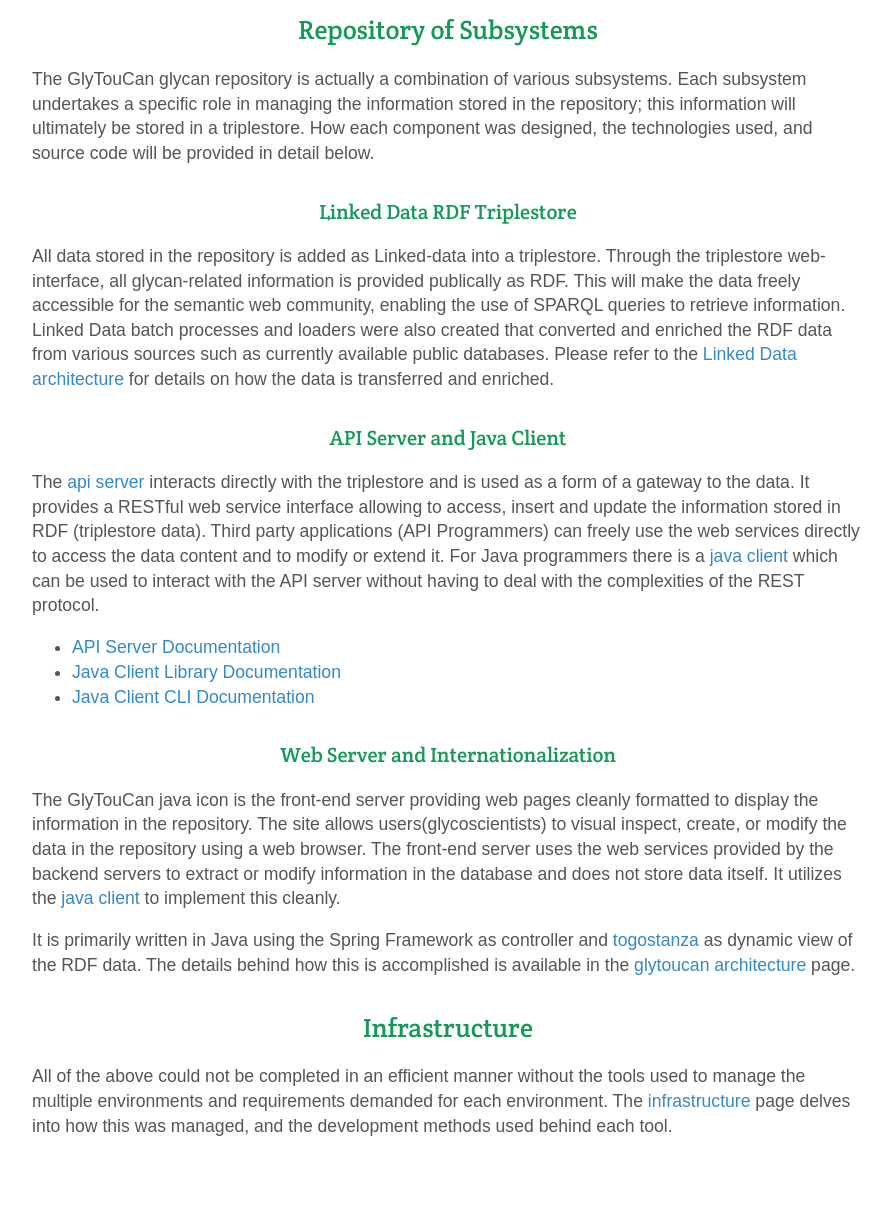
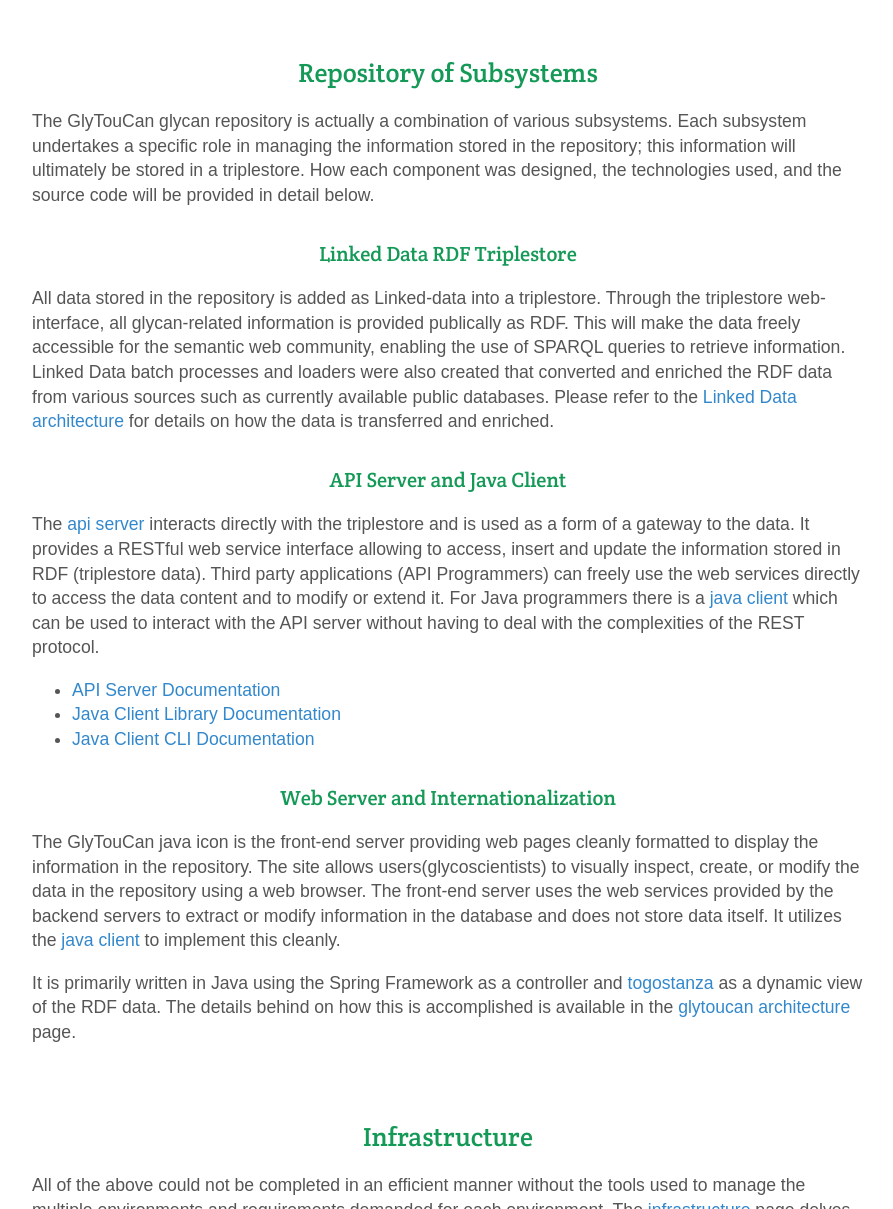
Before and after one commit to glytoucan/glytoucan, a Jekyll site: the page built from system/index.md, in a window 1280 px wide and 1400 px high, scrolled down 468 px. Shown: the part 191-1400 px from the top of the window, without its empty margins (192-1085 px from the left). Built offline with Jekyll 4.4.1, drawn with Linux system fonts in a browser that asks for light colours; nearby versions of some CDN libraries; some of the changed text lies outside the part shown.

Commit message:
fixed grammar and small error
Fixed some grammar and md error: added space above "Repository of Subsystems"
Added space after each "Topic" to see it better.

```diff
--- a/system/index.md
+++ b/system/index.md
@@ -4,12 +4,14 @@
 ---
 ## Target Audience
 
-This is a detailed description of the various parts of the GlyTouCan repository.  It is meant to be a resource to understand how the system is maintained and to analyze where there can be made improvements.
+This is a detailed description of the various parts of the GlyTouCan repository.  It is meant to be a resource to understand how the system is maintained and to analyze where there improvements can be made.
 
 ![Glytoucan System Architecture diagram](/images/system/glytoucan2-system-architecture.svg)
+
+<br>
 ## Repository of Subsystems
 
-The GlyTouCan glycan repository is actually a combination of various subsystems.  Each subsystem undertakes a specific role in managing the information stored in the repository; this information will ultimately be stored in a triplestore.  How each component was designed, the technologies used, and source code will be provided in detail below.
+The GlyTouCan glycan repository is actually a combination of various subsystems.  Each subsystem undertakes a specific role in managing the information stored in the repository; this information will ultimately be stored in a triplestore.  How each component was designed, the technologies used, and the source code will be provided in detail below.
 
 ### Linked Data RDF Triplestore
 
@@ -25,10 +27,11 @@
 
 ### Web Server and Internationalization
 
-The GlyTouCan java icon is the front-end server providing web pages cleanly formatted to display the information in the repository.  The site allows users(glycoscientists) to visual inspect, create, or modify the data in the repository using a web browser.  The front-end server uses the web services provided by the backend servers to extract or modify information in the database and does not store data itself.  It utilizes the [java client](http://github.com/glytoucan/client) to implement this cleanly.
+The GlyTouCan java icon is the front-end server providing web pages cleanly formatted to display the information in the repository.  The site allows users(glycoscientists) to visually inspect, create, or modify the data in the repository using a web browser.  The front-end server uses the web services provided by the backend servers to extract or modify information in the database and does not store data itself.  It utilizes the [java client](http://github.com/glytoucan/client) to implement this cleanly.
 
-It is primarily written in Java using the Spring Framework as controller and [togostanza](http://www.togostanza.org/) as dynamic view of the RDF data.  The details behind how this is accomplished is available in the [glytoucan architecture](glytoucan) page.
+It is primarily written in Java using the Spring Framework as a controller and [togostanza](http://www.togostanza.org/) as a dynamic view of the RDF data.  The details behind on how this is accomplished is available in the [glytoucan architecture](glytoucan) page.
 
+<br>
 ## Infrastructure
 
-All of the above could not be completed in an efficient manner without the tools used to manage the multiple environments and requirements demanded for each environment.  The [infrastructure](infrastructure) page delves into how this was managed, and the development methods used behind each tool.
+All of the above could not be completed in an efficient manner without the tools used to manage the multiple environments and requirements demanded for each environment.  The [infrastructure](infrastructure) page delves into how this was managed, and the development methods that were used behind each tool.
```
